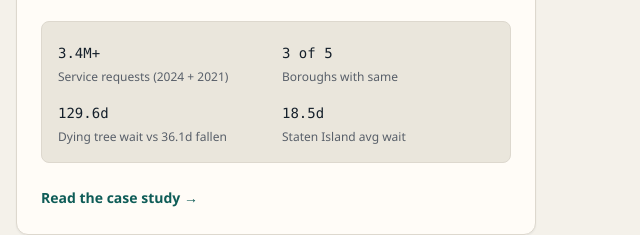
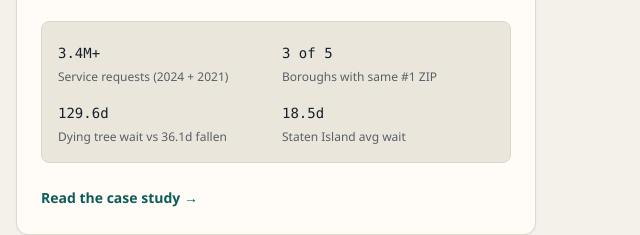
Before and after one commit to kyawkyawhtun-nyc/kyaw-portfolio, an Astro site: page /kyaw-portfolio/ in a window 1280 px wide. Shown: the part 2306-2541 px from the top of the page, 640-1280 px from the left. Built offline with nearby package versions, Linux system fonts and the light colour scheme; Astro itself is replaced by a stand-in of ours; a web font is replaced by a local one.

Commit message:
fix: quote YAML cardMetrics label containing #1

```diff
--- a/src/content/projects/nyc-311.md
+++ b/src/content/projects/nyc-311.md
@@ -16,7 +16,7 @@ cardMetrics:
   - value: 3.4M+
     label: Service requests (2024 + 2021)
   - value: 3 of 5
-    label: Boroughs with same #1 ZIP
+    label: "Boroughs with same #1 ZIP"
   - value: 129.6d
     label: Dying tree wait vs 36.1d fallen
   - value: 18.5d
```
